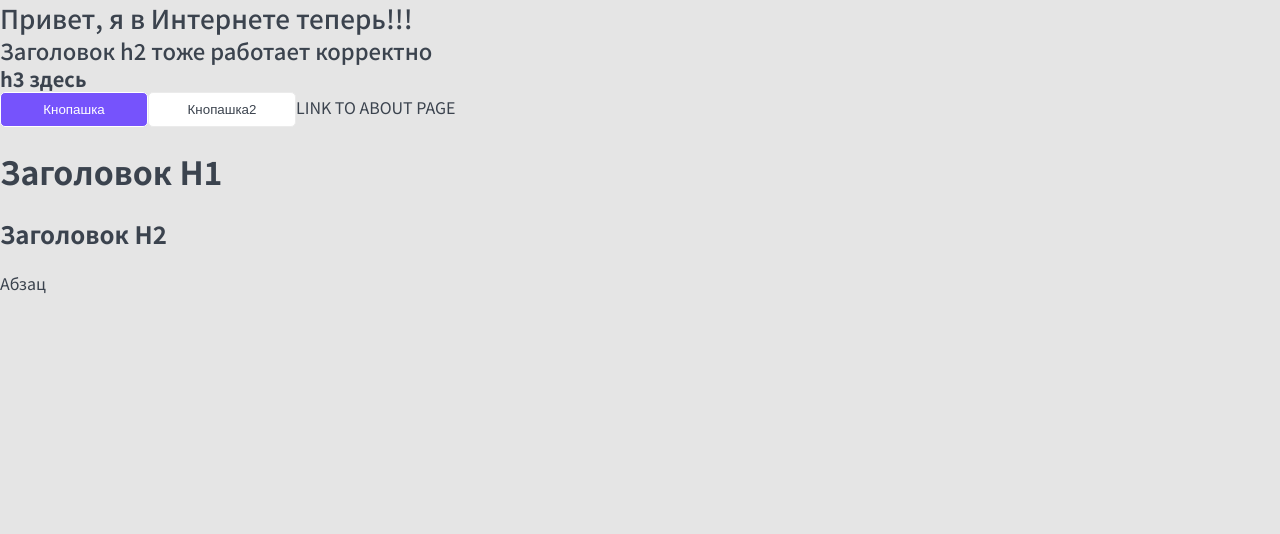
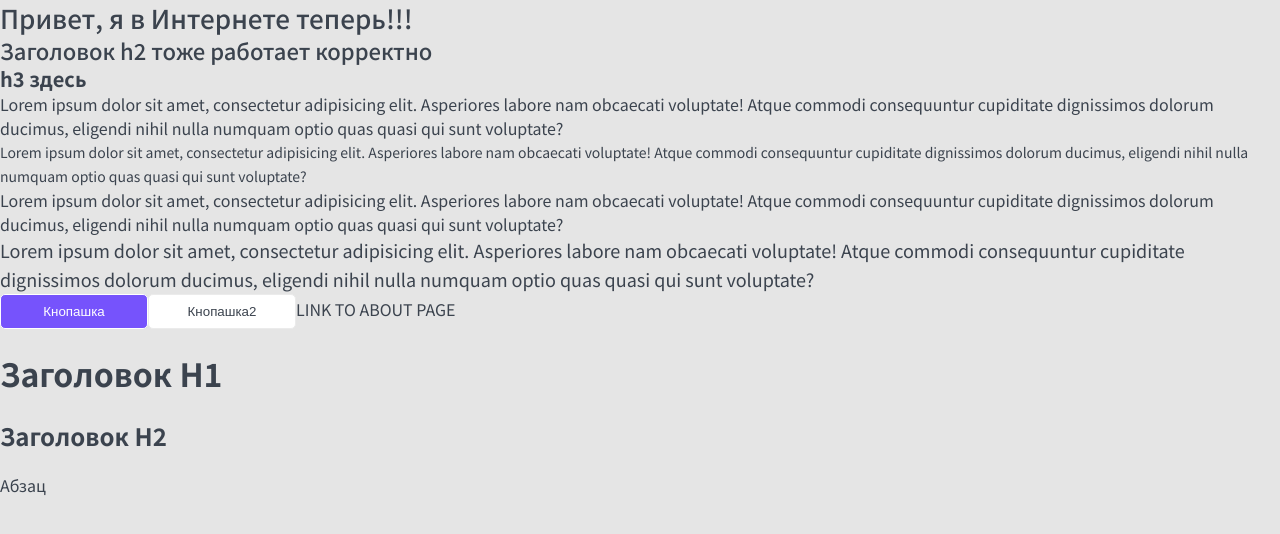
Before and after one commit to temich080/nextjs-learn-topApp, a Next.js app: page / in a window 1280 px wide. Shown: the top 534 px of the page. Built offline with nearby package versions, Linux system fonts and the light colour scheme.

Commit message:
NextJS-chapter-7 New tag P, refactoring

```diff
--- a/components/Htag/Htag.props.ts
+++ b/components/HTag/HTag.props.ts
@@ -1,6 +1,6 @@
 import {ReactNode} from "react";
 
-export interface HtagProps {
+export interface HTagProps {
     tag: 'h1' | 'h2' | 'h3',
     children: ReactNode
 }
--- a/components/Htag/Htag.tsx
+++ b/components/HTag/HTag.tsx
@@ -1,7 +1,7 @@
-import {HtagProps} from "./Htag.props";
-import styles from './Htag.module.css';
+import {HTagProps} from "./HTag.props";
+import styles from './HTag.module.css';
 
-export const Htag = ({tag, children}: HtagProps): JSX.Element => {
+export const HTag = ({tag, children}: HTagProps): JSX.Element => {
     switch (tag) {
         case "h1":
             return <h1 className={styles.h1}>{children}</h1>;
--- /dev/null
+++ b/components/PTag/PTag.module.css
@@ -0,0 +1,19 @@
+.p {
+	margin: 0;
+}
+
+.small {
+	font-size: 14px;
+	line-height: 24px;
+}
+
+.medium {
+	font-size: 16px;
+	line-height: 24px;
+}
+
+.large {
+	font-size: 18px;
+	line-height: 29px;
+
+}
--- /dev/null
+++ b/components/PTag/PTag.tsx
@@ -0,0 +1,18 @@
+import {PTagProps} from "./PTag.props";
+import styles from './PTag.module.css';
+import cn from 'classnames';
+
+export const PTag = ({size, children, className, ...props}: PTagProps): JSX.Element => {
+    return (
+        <p
+            className={cn(styles.p, className, {
+                [styles.small]: size === 'small',
+                [styles.medium]: size === 'medium',
+                [styles.large]: size === 'large',
+            })}
+            {...props}
+        >
+            {children}
+        </p>
+    );
+}
--- a/components/index.ts
+++ b/components/index.ts
@@ -1 +1,3 @@
-export * from './Htag/Htag';
+export * from './Button/Button';
+export * from './HTag/HTag';
+export * from './PTag/PTag';
--- a/pages/index.tsx
+++ b/pages/index.tsx
@@ -1,6 +1,5 @@
 import Head from 'next/head';
-import {Htag} from "../components";
-import {Button} from "../components/Button/Button";
+import {HTag, PTag, Button} from "../components";
 
 export default function Home(): JSX.Element {
     return (
@@ -10,15 +9,27 @@ export default function Home(): JSX.Element {
                 <meta name="description" content="Главная страница проекта" />
             </Head>
 
-            <Htag tag={'h1'}>
+            <HTag tag={'h1'}>
                 Привет, я в Интернете теперь!!!
-            </Htag>
-            <Htag tag={'h2'}>
+            </HTag>
+            <HTag tag={'h2'}>
                 Заголовок h2 тоже работает корректно
-            </Htag>
-            <Htag tag={'h3'}>
+            </HTag>
+            <HTag tag={'h3'}>
                 h3 здесь
-            </Htag>
+            </HTag>
+            <PTag>
+                Lorem ipsum dolor sit amet, consectetur adipisicing elit. Asperiores labore nam obcaecati voluptate! Atque commodi consequuntur cupiditate dignissimos dolorum ducimus, eligendi nihil nulla numquam optio quas quasi qui sunt voluptate?
+            </PTag>
+            <PTag size={'small'}>
+                Lorem ipsum dolor sit amet, consectetur adipisicing elit. Asperiores labore nam obcaecati voluptate! Atque commodi consequuntur cupiditate dignissimos dolorum ducimus, eligendi nihil nulla numquam optio quas quasi qui sunt voluptate?
+            </PTag>
+            <PTag size={'medium'}>
+                Lorem ipsum dolor sit amet, consectetur adipisicing elit. Asperiores labore nam obcaecati voluptate! Atque commodi consequuntur cupiditate dignissimos dolorum ducimus, eligendi nihil nulla numquam optio quas quasi qui sunt voluptate?
+            </PTag>
+            <PTag size={'large'}>
+                Lorem ipsum dolor sit amet, consectetur adipisicing elit. Asperiores labore nam obcaecati voluptate! Atque commodi consequuntur cupiditate dignissimos dolorum ducimus, eligendi nihil nulla numquam optio quas quasi qui sunt voluptate?
+            </PTag>
 
             <Button onClick={()=>null} type={'primary'} className={'dddd'}>Кнопашка</Button>
             <Button type={'secondary'}>Кнопашка2</Button>
```
Also changed, not shown: components/PTag/PTag.props.ts (added, +7 -0 lines), components/HTag/HTag.module.css (renamed from components/Htag/Htag.module.css).
